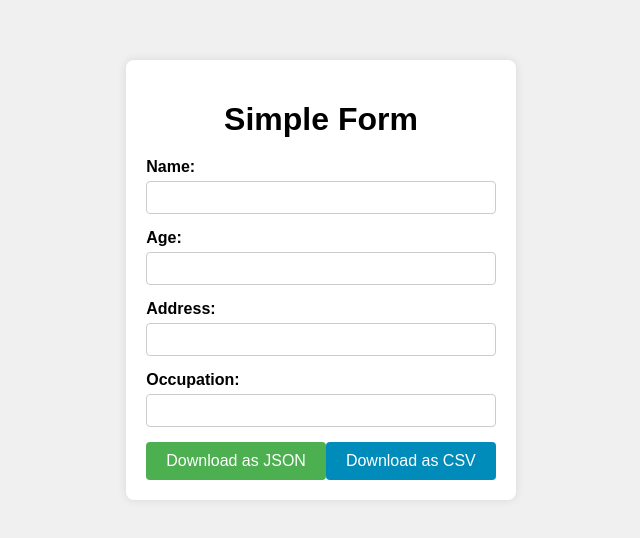
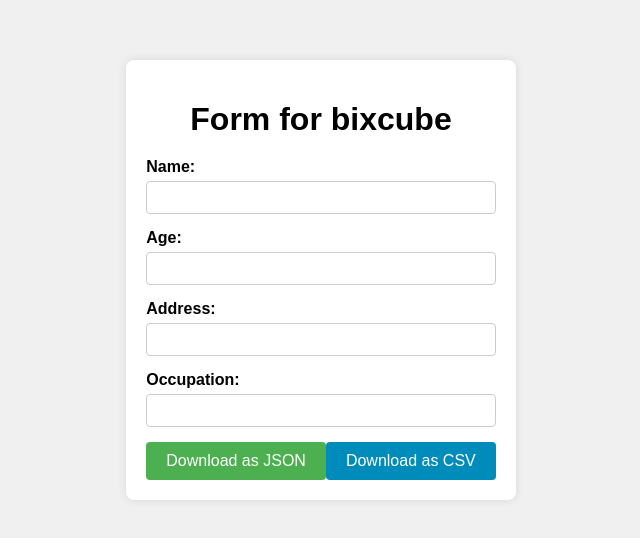
Before and after one commit to blaxeisworking/simple-form-data-downlaoding, a plain HTML site: page index.html in a window 1280 px wide. Shown: the part 120-658 px from the top of the page, without its empty margins (319-959 px from the left). Drawn offline with Linux system fonts and the light colour scheme.

Commit message:
Update index.html

```diff
--- a/index.html
+++ b/index.html
@@ -3,12 +3,12 @@
 <head>
     <meta charset="UTF-8">
     <meta name="viewport" content="width=device-width, initial-scale=1.0">
-    <title>Simple Form</title>
+    <title> blaxe </title>
     <link rel="stylesheet" href="styles.css">
 </head>
 <body>
     <div class="container">
-        <h1>Simple Form</h1>
+        <h1>Form for bixcube</h1>
         <form id="userForm">
             <div class="form-group">
                 <label for="name">Name:</label>
```
